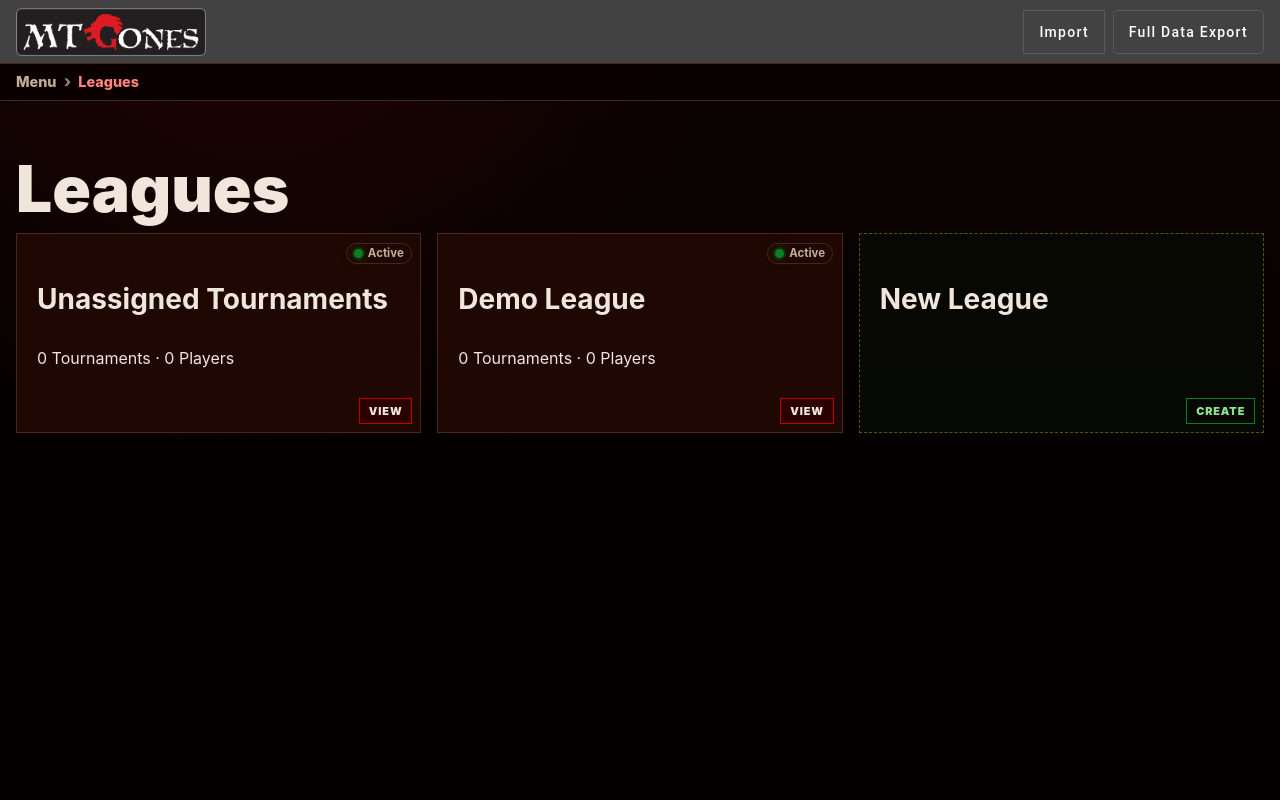
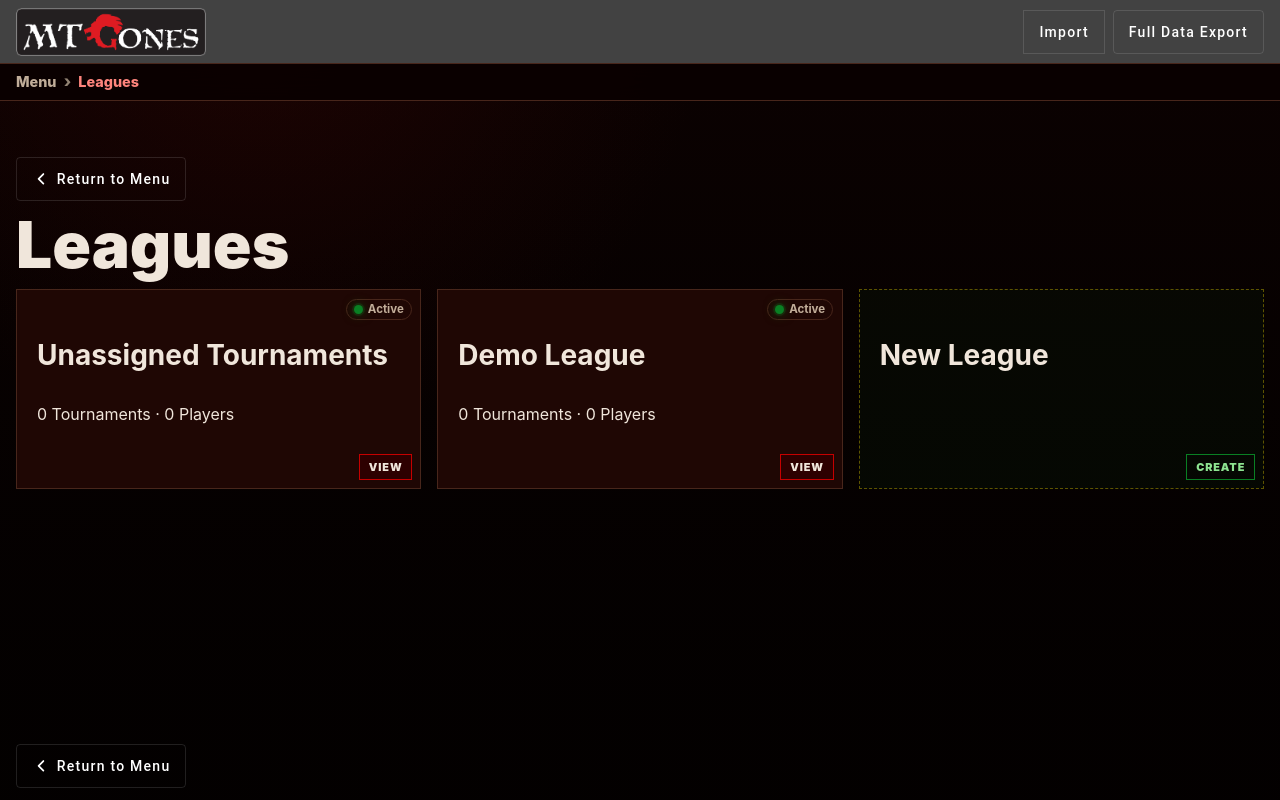
Before and after one commit to AronGomu/gones, an Angular app: page /leagues in a window 1280 px wide. Built offline with nearby package versions, Linux system fonts and the light colour scheme.

Commit message:
Add league list back navigation

```diff
--- a/src/app/features/leagues/league-list.component.ts
+++ b/src/app/features/leagues/league-list.component.ts
@@ -12,12 +12,15 @@ import { LeagueRepository } from '../../data/league-repository.service';
 import { PersistedLeague } from '../../domain/models';
 import { calculateLeagueResult } from '../../domain/results';
 import { logBoundaryError } from '../../shared/app-logger';
+import { BackButtonComponent } from '../../shared/back-button.component';
 import { TextPromptDialogComponent } from '../../shared/dialogs';
 
 @Component({
   standalone: true,
-  imports: [FormsModule, RouterLink, MatButtonModule, MatCardModule, MatDialogModule, MatFormFieldModule, MatInputModule, MatProgressSpinnerModule],
+  imports: [FormsModule, RouterLink, MatButtonModule, MatCardModule, MatDialogModule, MatFormFieldModule, MatInputModule, MatProgressSpinnerModule, BackButtonComponent],
   template: `
+    <gones-back-button [link]="['/']" label="Return to Menu" position="top" />
+
     <section class="page-heading league-list-heading">
       <div><h1>Leagues</h1></div>
     </section>
@@ -45,6 +48,8 @@ import { TextPromptDialogComponent } from '../../shared/dialogs';
         </button>
       </div>
     }
+
+    <gones-back-button [link]="['/']" label="Return to Menu" position="bottom" />
   `
 })
 export class LeagueListComponent {
```
